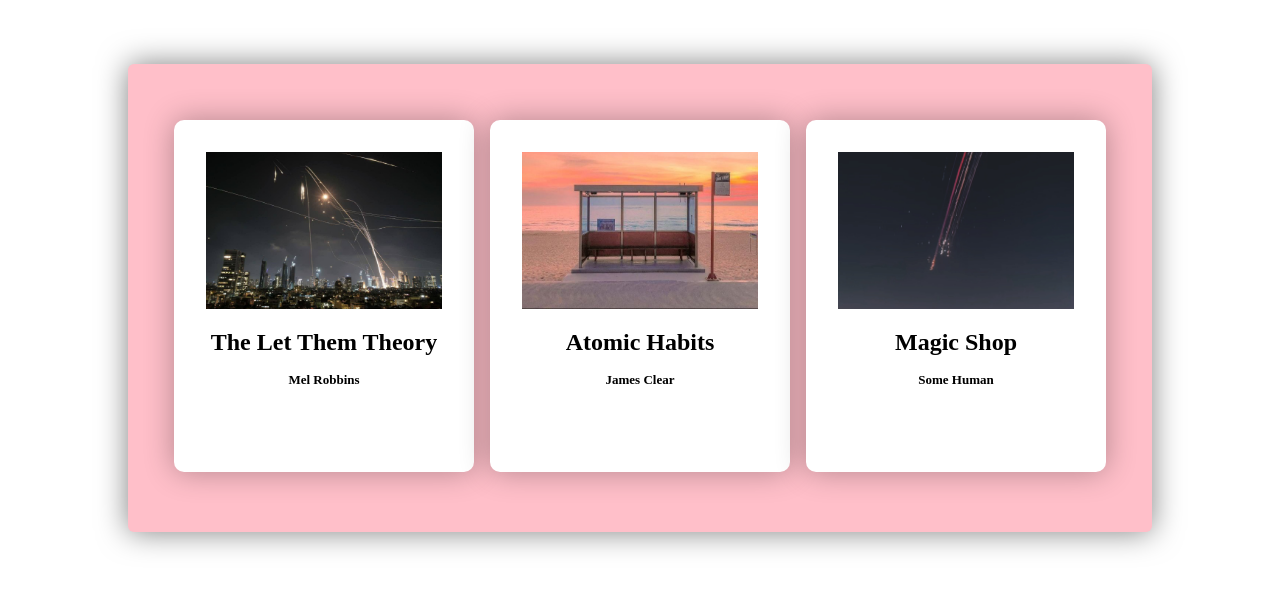
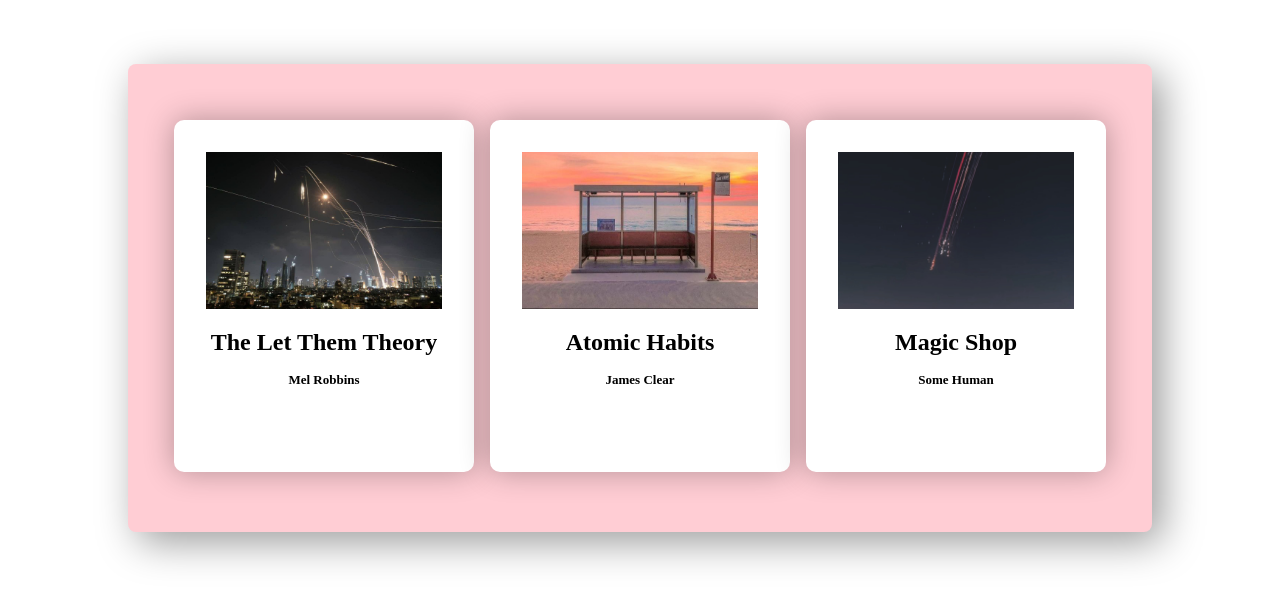
Before and after one commit to nazaninhatami-leet/react-bookshelf, a JavaScript app: page / in a window 1280 px wide. Shown: the top 604 px of the page. Built offline with nearby package versions, Linux system fonts and the light colour scheme.

Commit message:
changed some background style and made the page a little more more dynamic

```diff
--- a/src/index.css
+++ b/src/index.css
@@ -5,14 +5,14 @@
 }
 
 .booklist {
-  background-color: rgb(255, 191, 201);
+  background-color: rgb(255, 205, 212);
   width: 80%;
   margin: 4rem auto;
   padding: 3rem 2rem;
   text-align: center;
-  border-radius: 6px;
+  border-radius: 8px;
   height: 80%;
-  box-shadow: 0 0 30px rgba(0, 0, 0, 0.5);
+  box-shadow: 10px 10px 40px rgba(0, 0, 0, 0.4);
 }
 
 .book {
--- a/src/index.js
+++ b/src/index.js
@@ -39,16 +39,13 @@
   </section>
 );
 
-function Book(props) {
+function Book({ bookAuthor, bookName, bookImg }) {
+  // const { bookAuthor, bookName, bookImg } = props;
   return (
     <div className="book">
-      <img
-        // src="https://images-na.ssl-images-amazon.com/images/I/91ZVf3kNrcL._AC_UL600_SR600,400_.jpg"
-        src={props.bookImg}
-        alt={props.bookName}
-      />
-      <h1>{props.bookName}</h1>
-      <h2>{props.bookAuthor}</h2>
+      <img src={bookImg} alt={bookName} />
+      <h1>{bookName}</h1>
+      <h2>{bookAuthor}</h2>
     </div>
   );
 }
```
